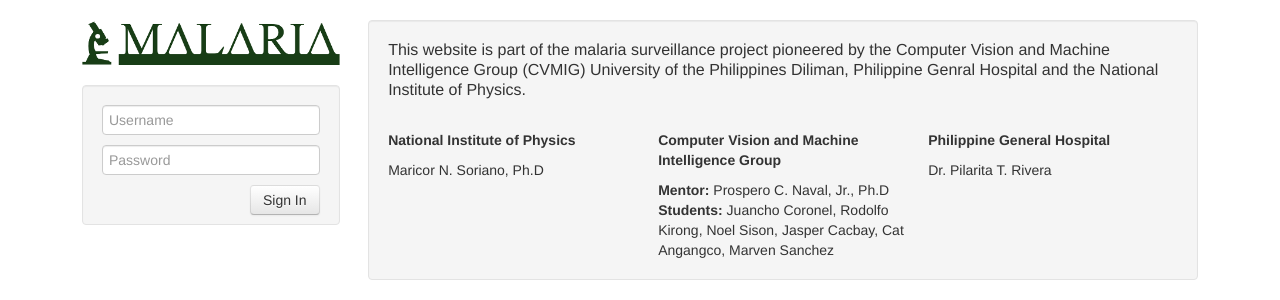
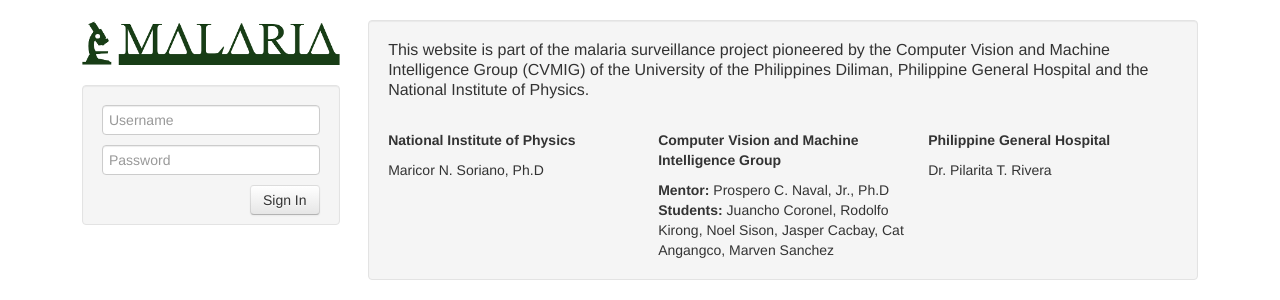
Before and after one commit to kedelaspenas/Malaria-Server, a Flask app: page / in a window 1280 px wide. Shown: the top 300 px of the page. Run offline with Flask 2, Linux system fonts and the light colour scheme; parts of the project's set-up code (start-up, migrations or seed data) failed here and were passed over; some libraries are stand-ins or nearby versions.

Commit message:
Fixed index typo

```diff
--- a/serveus/templates/index.html
+++ b/serveus/templates/index.html
@@ -81,7 +81,7 @@
             </div>
             <div class="well span9">
                 <p style="font-size: 16px">This website is part of the malaria surveillance project pioneered by the Computer
-                Vision and Machine Intelligence Group (CVMIG) University of the Philippines Diliman, Philippine Genral Hospital and
+                Vision and Machine Intelligence Group (CVMIG) of the University of the Philippines Diliman, Philippine General Hospital and
                 the National Institute of Physics.
                 <br />
                 <br /></p>
```
